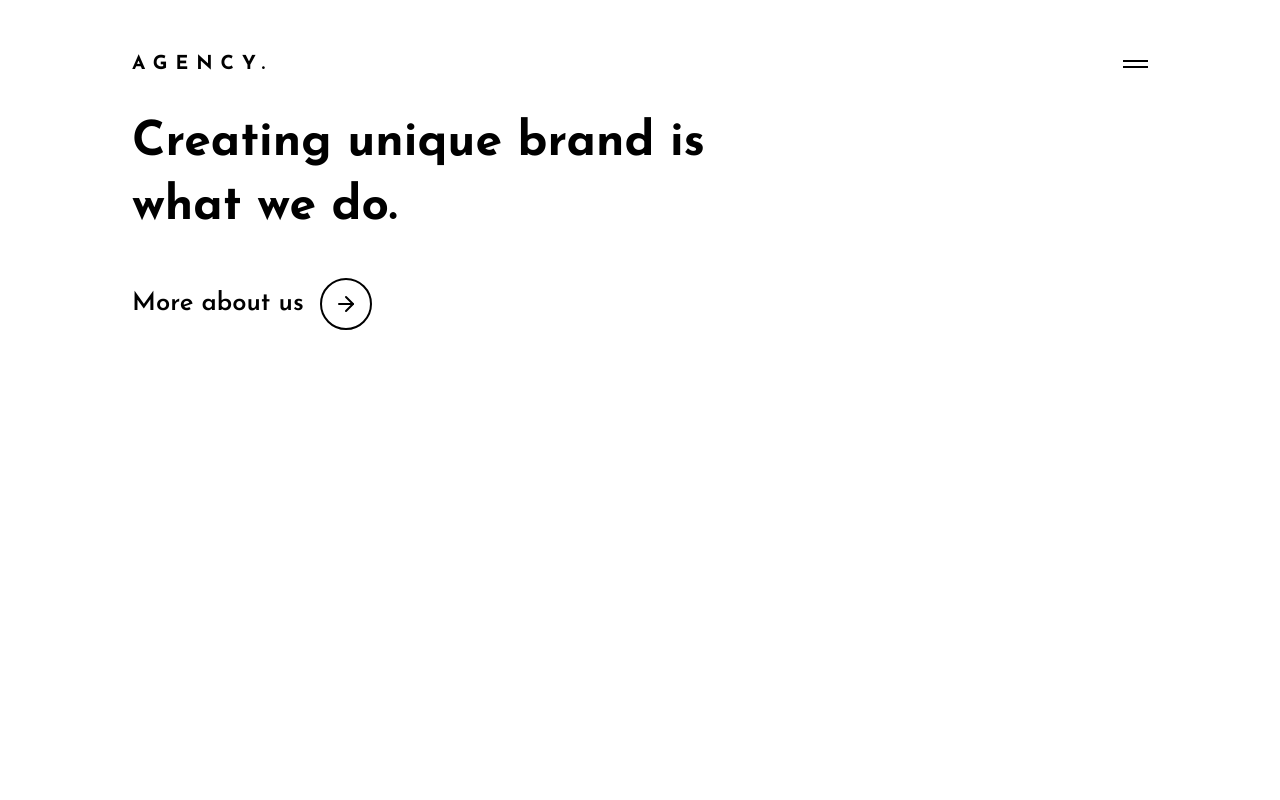
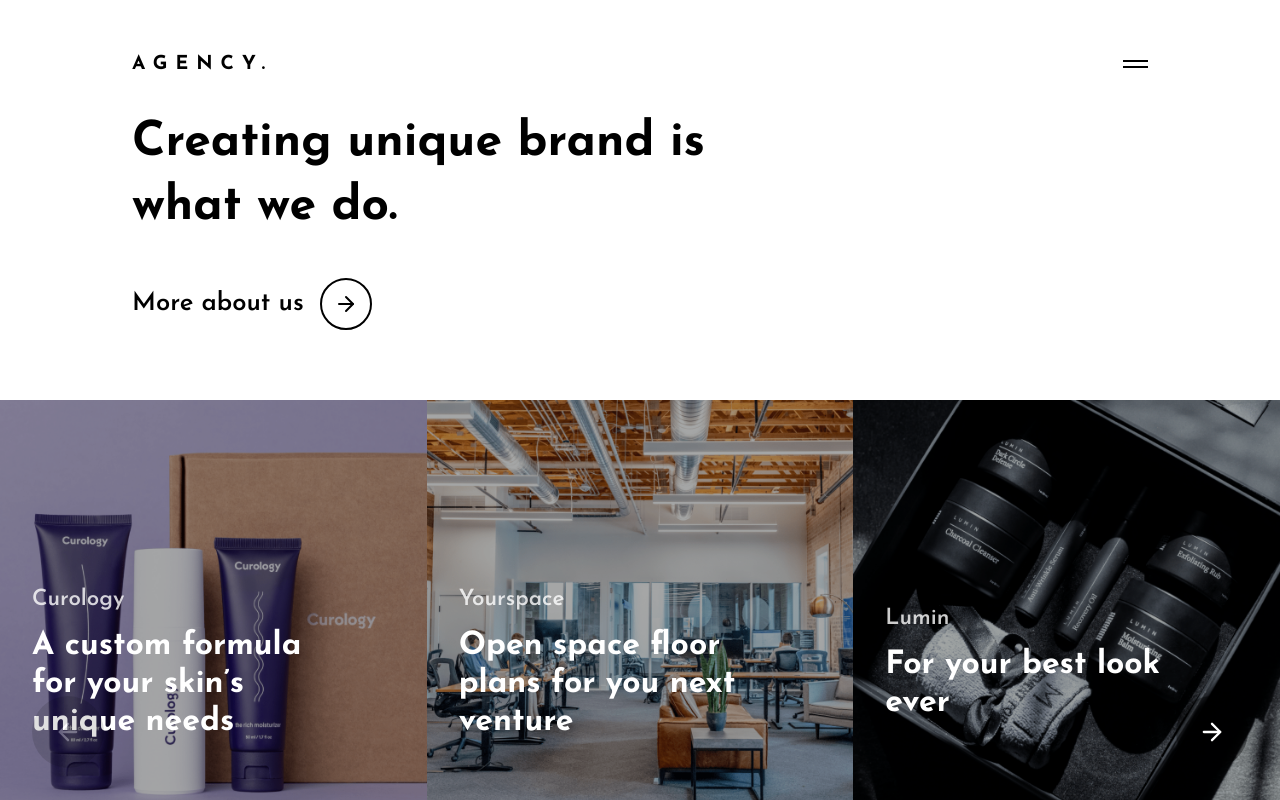
Before and after one commit to lingminkong/react-animation, a React (Create React App) app: page / in a window 1280 px wide. Built offline with nearby package versions, Linux system fonts and the light colour scheme.

Commit message:
Finished case section

```diff
--- a/src/App.js
+++ b/src/App.js
@@ -2,6 +2,7 @@
 import './styles/App.scss';
 import Header from './components/Header';
 import Banner from './components/Banner';
+import Cases from './components/Cases';
 
 function App() {
   useEffect(() => {
@@ -9,9 +10,10 @@
     document.documentElement.style.setProperty('--vh', `${vh}px`);
   }, []);
   return (
-    <div className='App'>
+    <div className="App">
       <Header />
       <Banner />
+      <Cases />
     </div>
   );
 }
--- /dev/null
+++ b/src/components/Cases.js
@@ -0,0 +1,59 @@
+import React from 'react';
+import { ReactComponent as CasesNext } from '../assets/arrow-right.svg';
+import { ReactComponent as CasesPrev } from '../assets/arrow-left.svg';
+
+const caseStudies = [
+  {
+    id: 1,
+    subtitle: 'Curology',
+    title: 'A custom formula for your skin’s unique needs',
+    img: 'curology-min',
+  },
+  {
+    id: 2,
+    subtitle: 'Yourspace',
+    title: 'Open space floor plans for you next venture',
+    img: 'yourspace-min',
+  },
+  {
+    id: 3,
+    subtitle: 'Lumin',
+    title: 'For your best look ever',
+    img: 'lumin-min',
+  },
+];
+
+const Cases = () => {
+  return (
+    <section className="cases">
+      <div className="container-fluid">
+        <div className="cases-navigation">
+          <div className="cases-arrow prev disabled">
+            <CasesPrev />
+          </div>
+          <div className="cases-arrow next">
+            <CasesNext />
+          </div>
+        </div>
+        <div className="row">
+          {caseStudies.map((caseItem) => (
+            <div className="case" key={caseItem.id}>
+              <div className="case-details">
+                <span>{caseItem.subtitle}</span>
+                <h2>{caseItem.title}</h2>
+              </div>
+              <div className="case-image">
+                <img
+                  src={require(`../assets/${caseItem.img}.png`)}
+                  alt={caseItem.title}
+                />
+              </div>
+            </div>
+          ))}
+        </div>
+      </div>
+    </section>
+  );
+};
+
+export default Cases;
--- a/src/styles/components/cases.scss
+++ b/src/styles/components/cases.scss
@@ -0,0 +1,113 @@
+.cases {
+  height: 50vh;
+  height: calc(var(--vh, 1vh) * 50);
+  .cases-navigation {
+    position: absolute;
+    bottom: 0px;
+    width: 100%;
+    display: flex;
+    justify-content: space-between;
+    align-items: center;
+    z-index: 6;
+    padding: 32px;
+    box-sizing: border-box;
+    @include media('<=tablet') {
+      display: none;
+    }
+    .cases-arrow {
+      background: rgba(0, 0, 0, 0.4);
+      height: 72px;
+      width: 72px;
+      border-radius: 100%;
+      display: flex;
+      align-items: center;
+      justify-content: center;
+      svg {
+        color: $white;
+        height: 28px;
+        width: 28px;
+      }
+      &.disabled {
+        opacity: 0.3;
+      }
+    }
+  }
+  .row {
+    @include media('<=tablet') {
+      flex-direction: column;
+    }
+    .case {
+      position: relative;
+      background: $black;
+      cursor: pointer;
+      &:hover {
+        .case-image {
+          opacity: 0.4;
+        }
+      }
+      .case-details {
+        width: 33.3333vw;
+        height: 50vh;
+        height: calc(var(--vh, 1vh) * 50);
+        display: flex;
+        flex-direction: column;
+        justify-content: center;
+        padding: 32px;
+        box-sizing: border-box;
+        z-index: 1;
+        position: relative;
+        @include media('<=tablet') {
+          width: 100vw;
+        }
+        @include media('<=phone') {
+          padding: 16px;
+        }
+        span {
+          margin-top: 156px;
+          font-size: 1.6rem;
+          opacity: 0.8;
+          color: $white;
+          font-weight: 600;
+          @include media('<=desktop', '>tablet') {
+            font-size: 1.4rem;
+          }
+          @include media('<=phone') {
+            font-size: 1.2rem;
+            line-height: 2.2rem;
+          }
+        }
+        h2 {
+          font-size: 2.4rem;
+          line-height: 3.4rem;
+          width: 85%;
+          margin-top: 16px;
+          color: $white;
+          @include media('<=desktop', '>tablet') {
+            font-size: 2rem;
+            line-height: 2.4rem;
+          }
+          @include media('<=phone') {
+            font-size: 1.7rem;
+            line-height: 2.2rem;
+            margin-top: 8px;
+          }
+        }
+      }
+      .case-image {
+        top: 0;
+        left: 0;
+        width: 100%;
+        height: 100%;
+        overflow: hidden;
+        position: absolute;
+        opacity: 0.65;
+        transition: 0.4s cubic-bezier(0.6, -0.05, 0.1, 0.99);
+        img {
+          height: 100%;
+          width: 100%;
+          object-fit: cover;
+        }
+      }
+    }
+  }
+}
```
